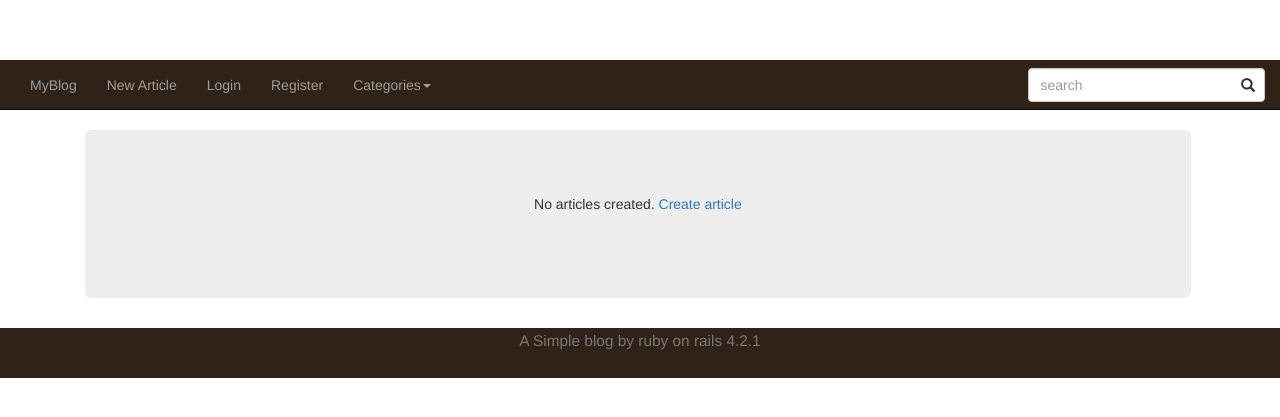
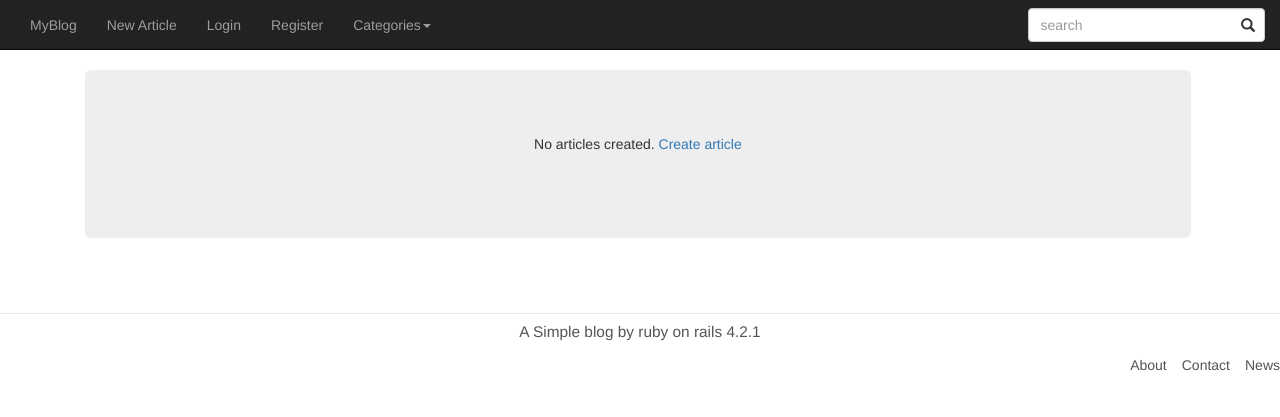
Before and after one commit to ohyoungjooung2/myblog-docker, a Rails app: page / in a window 1280 px wide. Shown: the top 417 px of the page. Run offline with Rails 7, Linux system fonts and the light colour scheme; data that the repository does not hold is empty; style sheets or scripts are compiled from the project's sources; parts of the project's set-up code (start-up, migrations or seed data) failed here and were passed over; some libraries are stand-ins or nearby versions.

Commit message:
Partialing layout application.html.erb

```diff
--- a/app/assets/stylesheets/application.css.scss
+++ b/app/assets/stylesheets/application.css.scss
@@ -14,11 +14,17 @@
 @import "bootstrap";
 
 body {
-  padding-top: 60px;
+  /* padding-top: 60px; */
   /* The html and  body elements cannot have any padding or margin. */
   .navbar-inverse {
-    background-color:#302217;
+    /*background-color:#302217;*/
    }
+
+   /*
+   .navbar {
+     background-color: #fff;
+   }
+   */
 
   .jumbotron {
        width:97%;
@@ -66,11 +72,31 @@ p {
   }
 
 /* Set the fixed height of the footer here */
+footer {
+  margin-top: 45px;
+  padding-top: 5px;
+  border-top: 1px solid #eaeaea;
+  color: #777;
+}
 
+footer a {
+  color: #555;
+}
 
-#footer {
-  height: 50px;
-  background-color: #302217;
-  a { color: #777;}
+footer a:hover {
+  color: #222;
+}
 
+footer muted credit {
+  float: left;
 }
+
+footer ul {
+  float: right;
+  list-style: none;
+}
+
+footer ul li {
+  float: left;
+  margin-left: 15px;
+}
--- a/app/views/layouts/application.html.erb
+++ b/app/views/layouts/application.html.erb
@@ -43,8 +43,19 @@
   </div>
 
 
-  <div id="footer">
-   <p class="muted credit text-center"><%= link_to 'A Simple blog by ruby on rails 4.2.1',root_path %></p>
-  </div>
+  <footer class="footer">
+    <div id="footer">
+      <p class="muted credit text-center"><%= link_to 'A Simple blog by ruby on rails 4.2.1',root_path %></p>
+    </div>
+
+    <nav>
+      <ul>
+        <li><%= link_to "About", '#' %></li>
+        <li><%= link_to "Contact", '#' %></li>
+        <li><%= link_to "News", '#' %></li>
+      </ul>
+     </nav>
+
+  </footer>
 </body>
 </html>
```
Also changed, not shown: app/views/layouts/_footer.html.erb (added, +22 -0 lines), app/views/layouts/_header.html.erb (added, +26 -0 lines), app/assets/images/ruby.jpeg (added), 2 other files.
